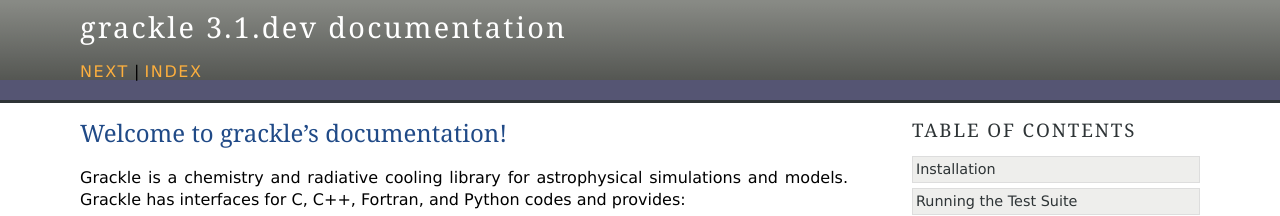
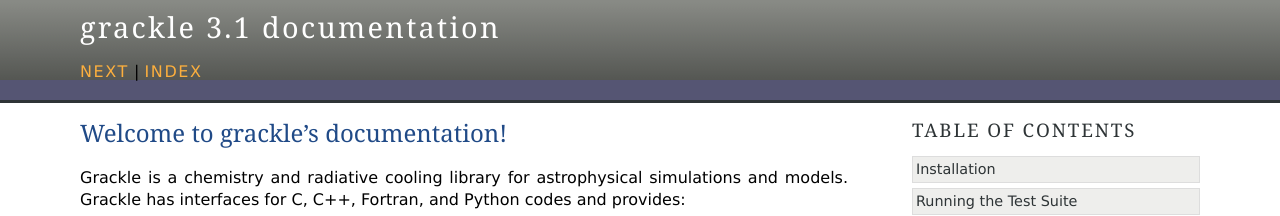
Before and after one commit to grackle-project/grackle, a Sphinx documentation site: the page built from doc/source/index.rst, in a window 1280 px wide and 900 px high. Shown: the top 216 px of the window. Built offline with Sphinx 7.4.7, drawn with Linux system fonts in a browser that asks for light colours.

Commit message:
now version 3.1

```diff
--- a/doc/source/conf.py
+++ b/doc/source/conf.py
@@ -50,7 +50,7 @@ copyright = u'grackle developers. All rights reserved.'
 # The short X.Y version.
 version = '3.1'
 # The full version, including alpha/beta/rc tags.
-release = '3.1.dev'
+release = '3.1'
 
 # The language for content autogenerated by Sphinx. Refer to documentation
 # for a list of supported languages.
```
